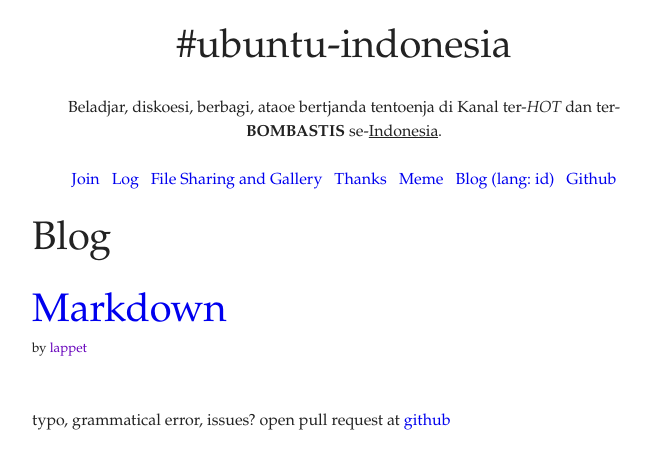
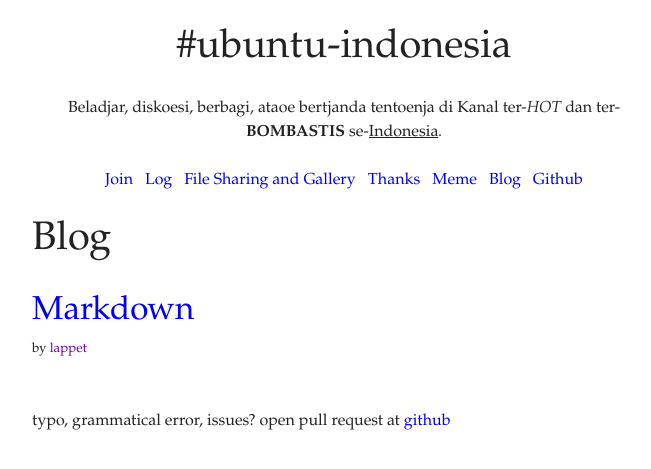
Before and after one commit to PagarUbuntu-Indonesia/PagarUbuntu-Indonesia.github.io, a Jekyll site: the page built from blog/index.html, in a window 1280 px wide. Shown: the top 469 px of the page, without its empty margins (296-947 px from the left). Built offline with Jekyll 4.4.1, drawn with Linux system fonts in a browser that asks for light colours.

Commit message:
daftar konten di blog pakai H2 (sblumnya H1) + Hapus (lang: id) di menu

```diff
--- a/_includes/header.html
+++ b/_includes/header.html
@@ -8,7 +8,7 @@
       <li><a href="/#filesharing">File Sharing and Gallery</a></li>
       <li><a href="/#thanks">Thanks</a></li>
       <li><a href="/#meme">Meme</a></li>
-      <li><a href="/blog">Blog (lang: id)</a></li>
+      <li><a href="/blog">Blog</a></li>
       <li><a href="https://github.com/pagarubuntu-indonesia">Github</a></li>
     </ul>
   </nav>
--- a/blog/index.html
+++ b/blog/index.html
@@ -5,7 +5,7 @@
 ---
 
 {% for post in site.posts %}
-  <h1><a href="{{ post.url }}">{{ post.judul }}</a></h1>
+  <h2><a href="{{ post.url }}">{{ post.judul }}</a></h2>
   <small>by <a href="">{{ post.penulis }}</a></small>
   <p></p>
 {% endfor %}
```
